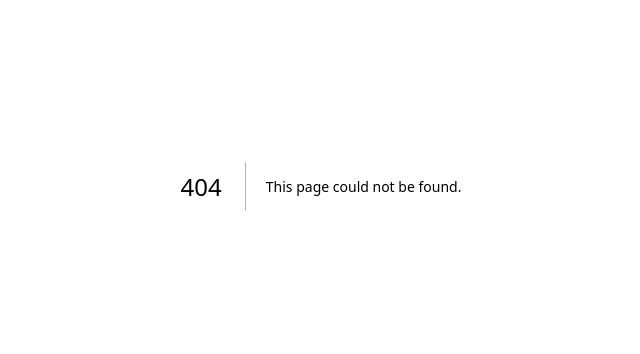
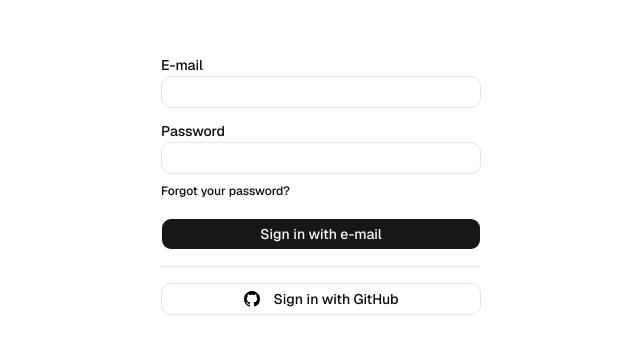
Before and after one commit to luaviduedo/next-saas-rbac, a Next.js app in the folder apps/web/: page /auth/sign-in in a window 1280 px wide. Before the commit this address had no page. Shown: the part 214-568 px from the top of the page, without its empty margins (319-959 px from the left). Built offline with nearby package versions, Linux system fonts and the light colour scheme.

Commit message:
create Auth page

```diff
--- /dev/null
+++ b/apps/web/src/app/auth/layout.tsx
@@ -0,0 +1,11 @@
+export default function AuthLayout({
+  children,
+}: Readonly<{
+  children: React.ReactNode
+}>) {
+  return (
+    <div className="flex min-h-screen flex-col items-center justify-center px-4">
+      <div className="w-full max-w-xs">{children}</div>
+    </div>
+  )
+}
--- /dev/null
+++ b/apps/web/src/app/auth/sign-in/page.tsx
@@ -0,0 +1,41 @@
+import { Button } from '@/components/ui/button'
+import { Input } from '@/components/ui/input'
+import { Label } from '@/components/ui/label'
+import { Separator } from '@/components/ui/separator'
+import Link from 'next/link'
+
+import gitHubIcon from '@/assets/github-icon.svg'
+import Image from 'next/image'
+
+export default function SignInPage() {
+  return (
+    <form action="" className="space-y-4">
+      <div className="space-y-1">
+        <Label htmlFor="email">E-mail</Label>
+        <Input name="email" type="email" id="email" />
+      </div>
+      <div className="space-y-1">
+        <Label htmlFor="password">Password</Label>
+        <Input name="password" type="password" id="password" />
+
+        <Link
+          href="/auth/forgot/password"
+          className="text-foreground text-xs font-medium hover:underline"
+        >
+          Forgot your password?
+        </Link>
+      </div>
+
+      <Button type="submit" className="w-full">
+        Sign in with e-mail
+      </Button>
+
+      <Separator />
+
+      <Button type="submit" variant={'outline'} className="w-full">
+        <Image src={gitHubIcon} className="mr-2 size-4 dark:invert" alt="" />
+        Sign in with GitHub
+      </Button>
+    </form>
+  )
+}
```
